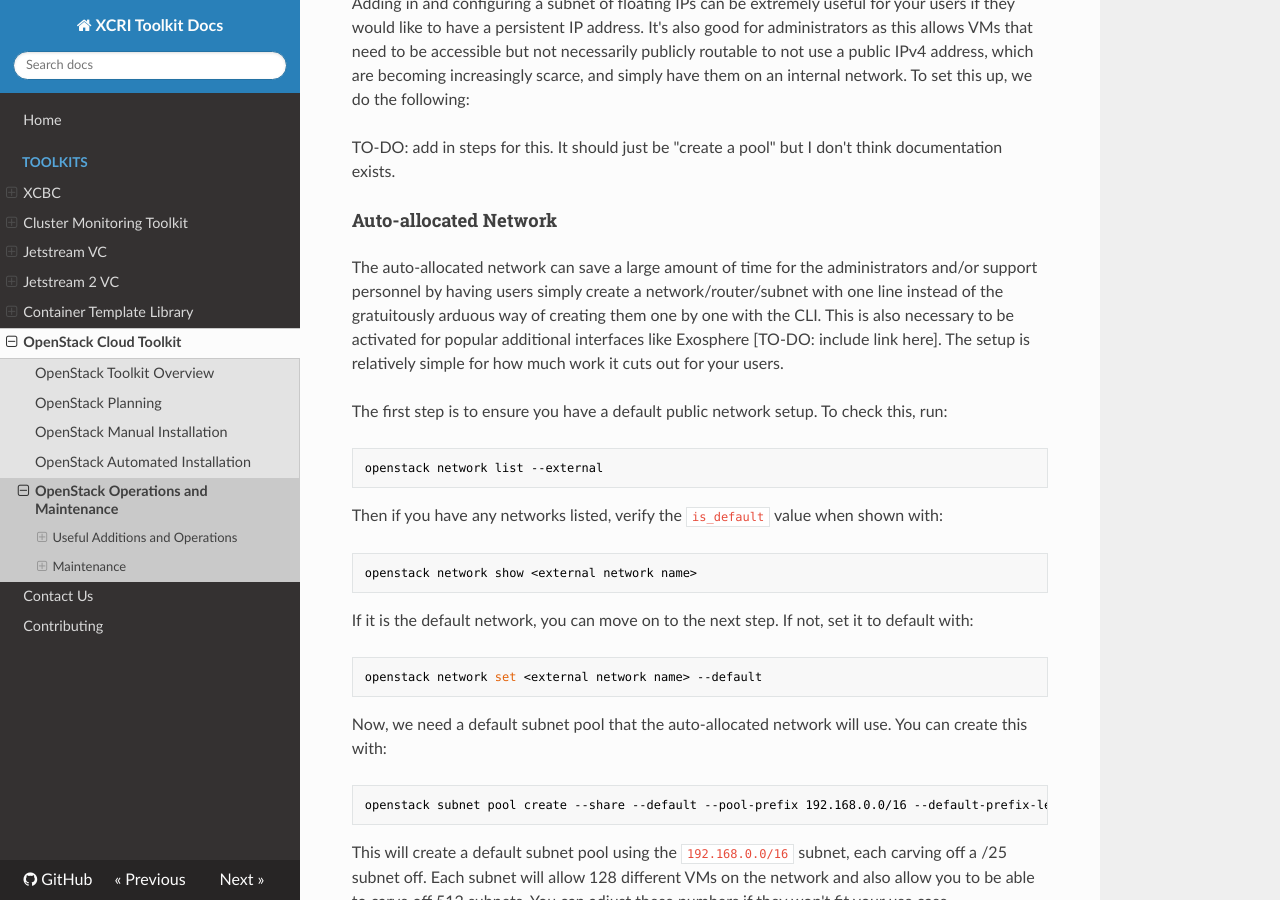
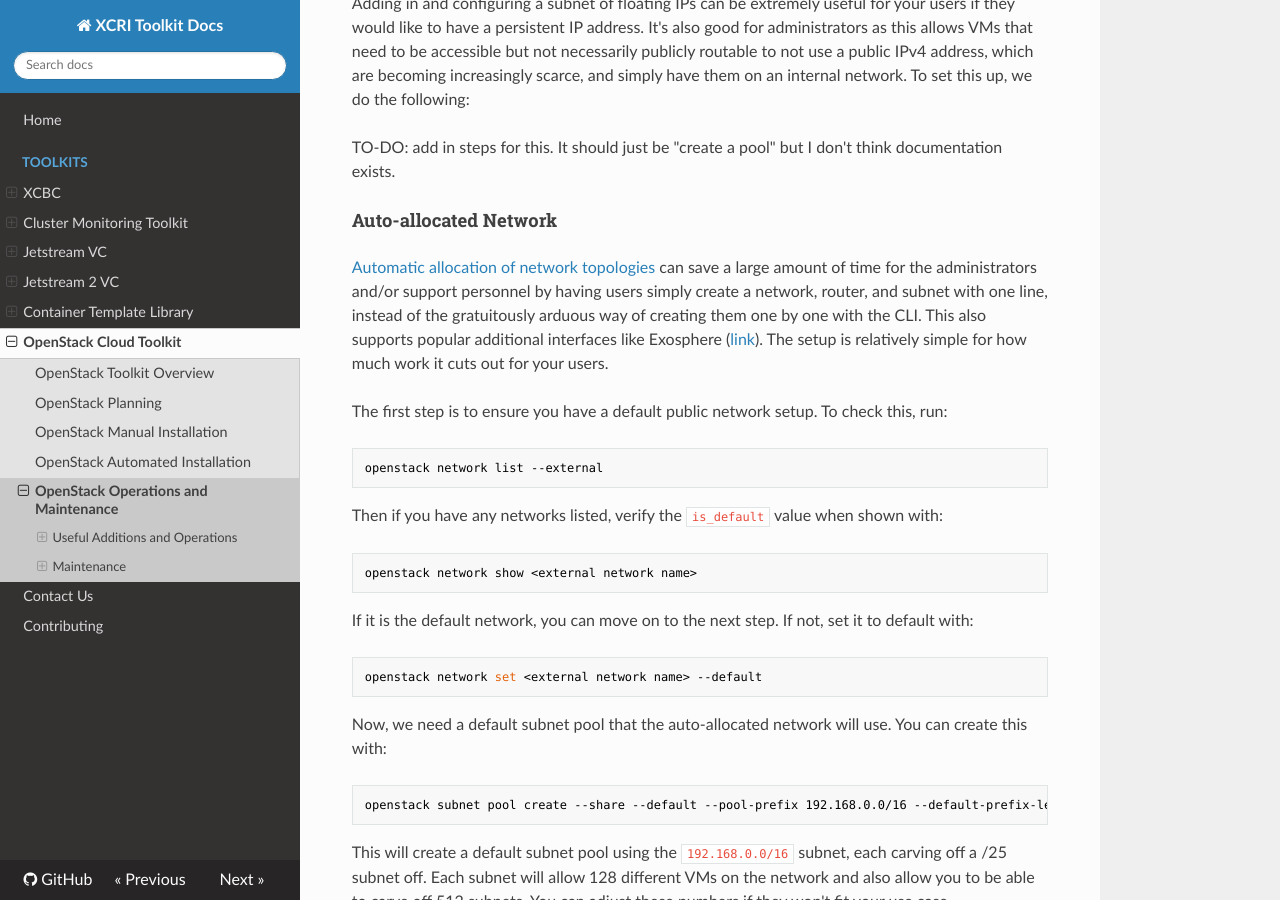
Before and after one commit to access-ci-org/Toolkit-Docs, an MkDocs documentation site: the page built from docs/toolkits/openstack-operations-maintenance.md, in a window 1280 px wide and 900 px high, scrolled down 315 px. Built offline with MkDocs 1.6.1, drawn with Linux system fonts in a browser that asks for light colours; nearby versions of some CDN libraries; old or Windows-style settings are respelled for this version of MkDocs.

Commit message:
Update docs/toolkits/openstack-operations-maintenance.md
Co-authored-by: Chris Martin <chris@c-mart.in>

````diff
--- a/docs/toolkits/openstack-operations-maintenance.md
+++ b/docs/toolkits/openstack-operations-maintenance.md
@@ -12,7 +12,7 @@ TO-DO: add in steps for this. It should just be "create a pool" but I don't thin
 
 #### Auto-allocated Network
 
-The auto-allocated network can save a large amount of time for the administrators and/or support personnel by having users simply create a network/router/subnet with one line instead of the gratuitously arduous way of creating them one by one with the CLI.  This is also necessary to be activated for popular additional interfaces like Exosphere [TO-DO: include link here].  The setup is relatively simple for how much work it cuts out for your users.
+[Automatic allocation of network topologies](https://docs.openstack.org/neutron/latest/admin/config-auto-allocation.html) can save a large amount of time for the administrators and/or support personnel by having users simply create a network, router, and subnet with one line, instead of the gratuitously arduous way of creating them one by one with the CLI.  This also supports popular additional interfaces like Exosphere ([link](https://gitlab.com/exosphere/exosphere/#to-use-with-an-openstack-cloud)).  The setup is relatively simple for how much work it cuts out for your users.
 
 The first step is to ensure you have a default public network setup.  To check this, run:
 ``` bash
````
